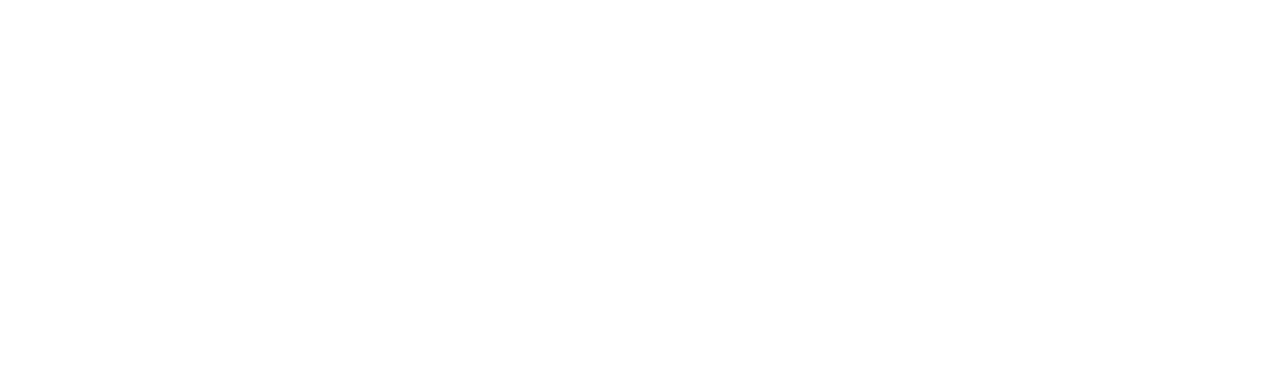
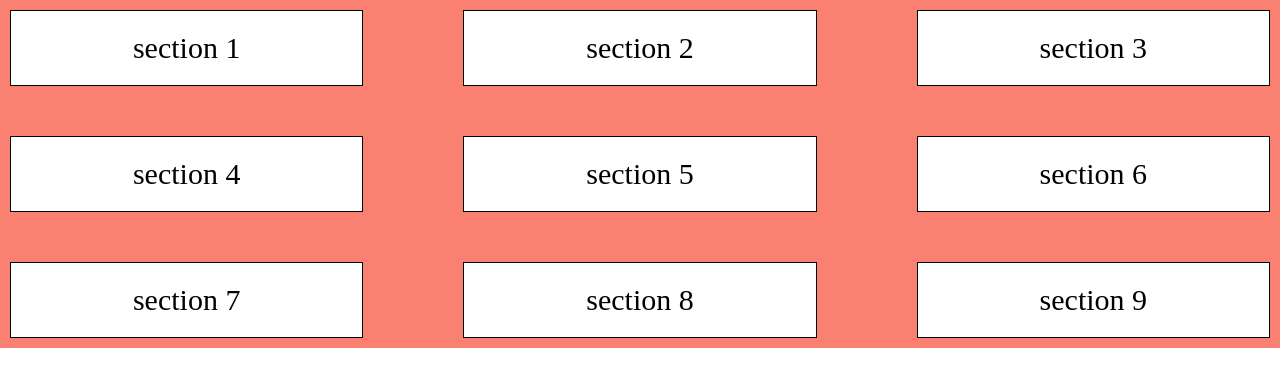
Before and after one commit to Sebastian08LR/practicaGrid, a plain HTML site: page index.html in a window 1280 px wide. Drawn offline with Linux system fonts and the light colour scheme.

Commit message:
feat: :sparkles: Realiza un layout que contiene 9 cajas organizadas de manera 3 x 3 utilizando grid básico

```diff
--- a/css/style.css
+++ b/css/style.css
@@ -2,3 +2,17 @@
     margin: 0;
     padding: 0;
 }
+.display{
+    display: grid;
+    grid-gap: 50px 100px;
+    grid-template-columns: auto auto auto;
+    background-color: salmon;
+    padding: 10px;
+}
+.box{
+    background-color: #fff;
+    border: 1px solid black;
+    padding: 20px;
+    font-size: 30px;
+    text-align: center;
+}
--- a/index.html
+++ b/index.html
@@ -7,5 +7,16 @@
     <title>PracticaGrid</title>
 </head>
 <body>
+    <div class="display">
+        <dix class="box">section 1</dix>
+        <dix class="box">section 2</dix>
+        <dix class="box">section 3</dix>
+        <dix class="box">section 4</dix>
+        <dix class="box">section 5</dix>
+        <dix class="box">section 6</dix>
+        <dix class="box">section 7</dix>
+        <dix class="box">section 8</dix>
+        <dix class="box">section 9</dix>
+ </div>
 </body>
 </html>
```
